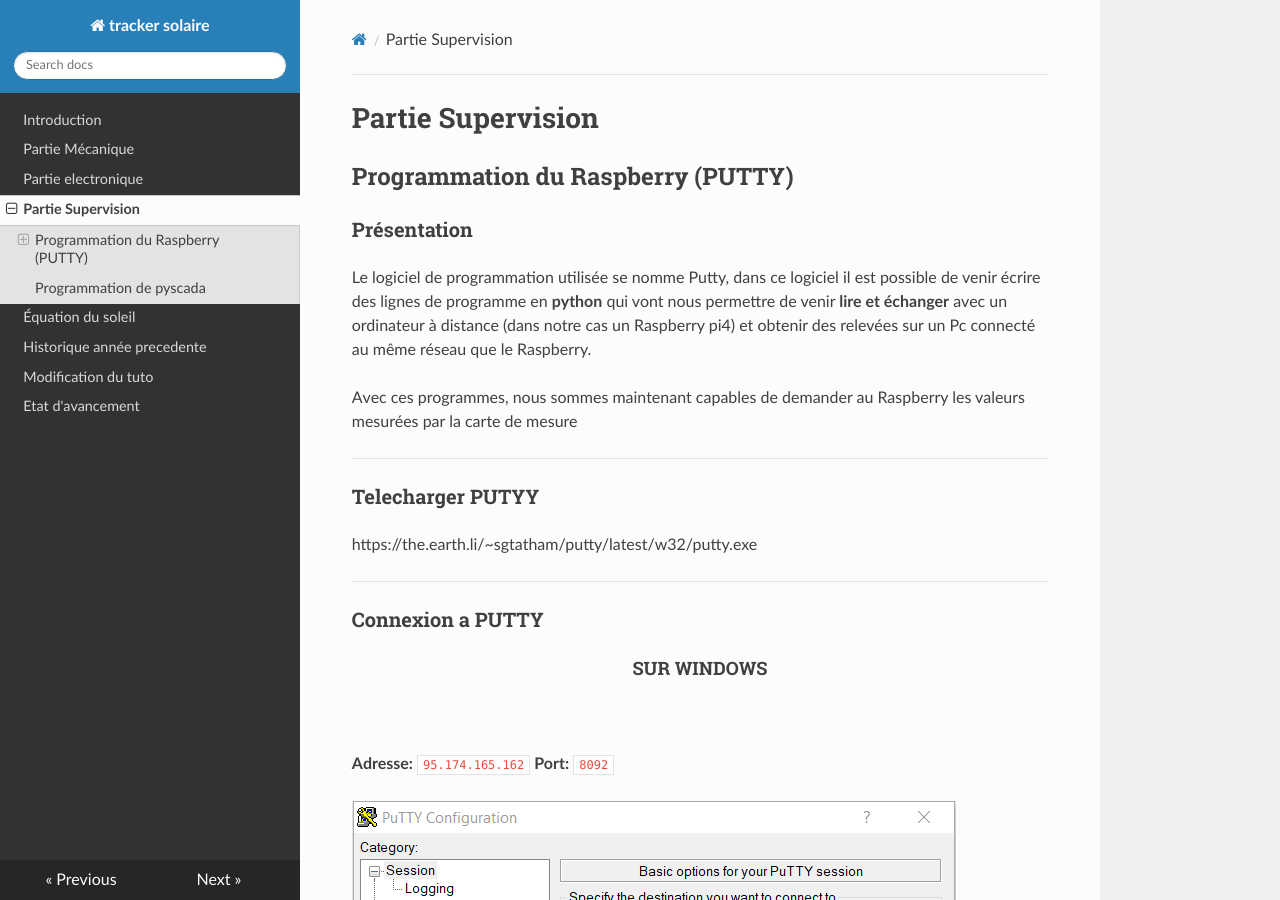
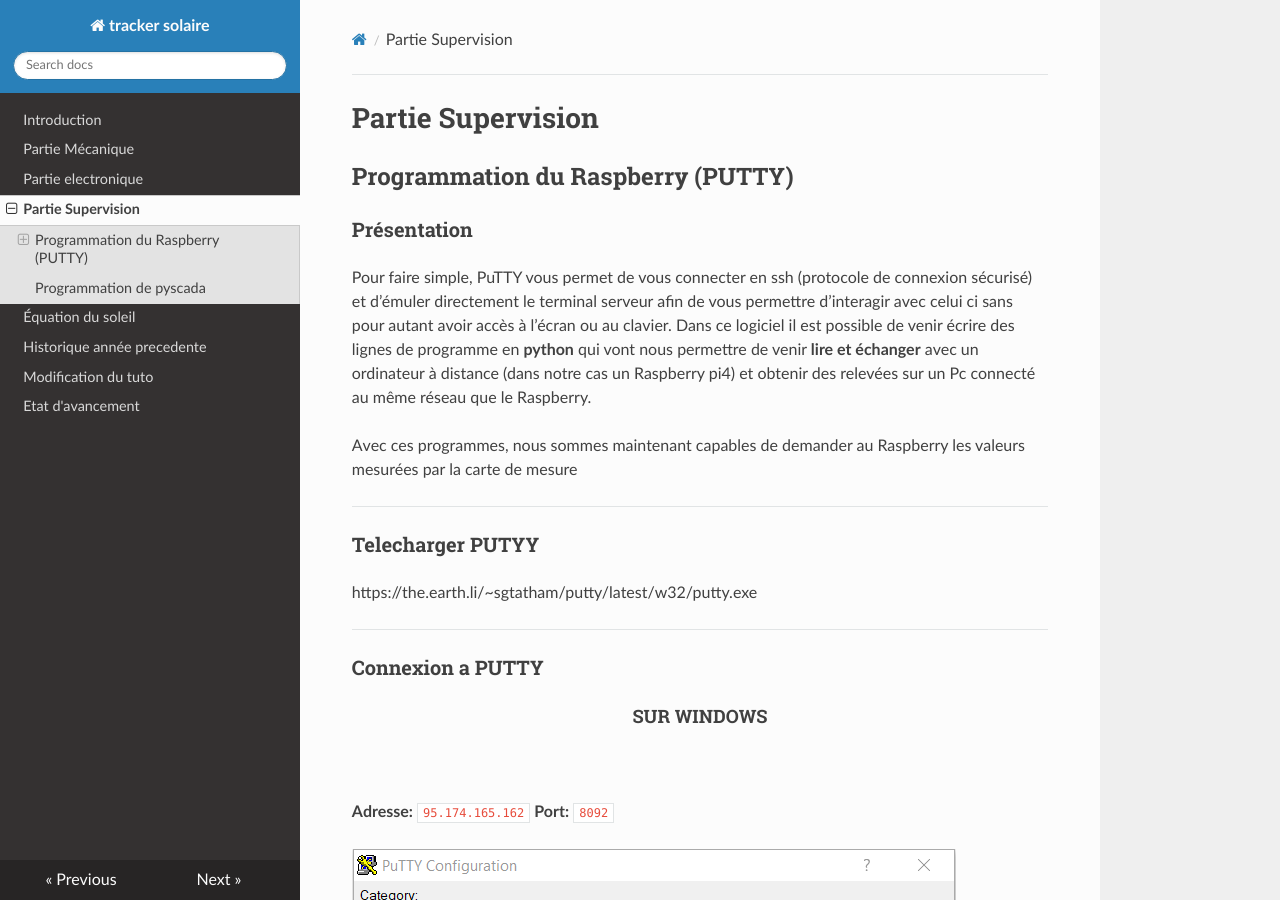
Before and after one commit to pt-tracker-gim/trackeurSolaire, an MkDocs documentation site: the page built from docs/Partie_logiciel.md, in a window 1280 px wide and 900 px high. Built offline with MkDocs 1.6.1, drawn with Linux system fonts in a browser that asks for light colours; nearby versions of some CDN libraries; old or Windows-style settings are respelled for this version of MkDocs.

Commit message:
Update Partie_logiciel.md

```diff
--- a/docs/Partie_logiciel.md
+++ b/docs/Partie_logiciel.md
@@ -4,7 +4,9 @@
 
 ### Présentation
 
-Le logiciel de programmation utilisée se nomme Putty, dans ce logiciel il est possible de venir écrire des lignes de programme en **python** qui vont nous permettre de venir **lire et échanger** avec un ordinateur à distance (dans notre cas un Raspberry pi4) et obtenir des relevées sur un Pc connecté au même réseau que le Raspberry.
+
+Pour faire simple, PuTTY vous permet de vous connecter en ssh (protocole de connexion sécurisé) et d’émuler directement le terminal serveur afin de vous permettre d’interagir avec celui ci sans pour autant avoir accès à l’écran ou au clavier.
+Dans ce logiciel il est possible de venir écrire des lignes de programme en **python** qui vont nous permettre de venir **lire et échanger** avec un ordinateur à distance (dans notre cas un Raspberry pi4) et obtenir des relevées sur un Pc connecté au même réseau que le Raspberry.
 
 Avec ces programmes, nous sommes maintenant capables de demander au Raspberry les valeurs mesurées par la carte de mesure
 
```
